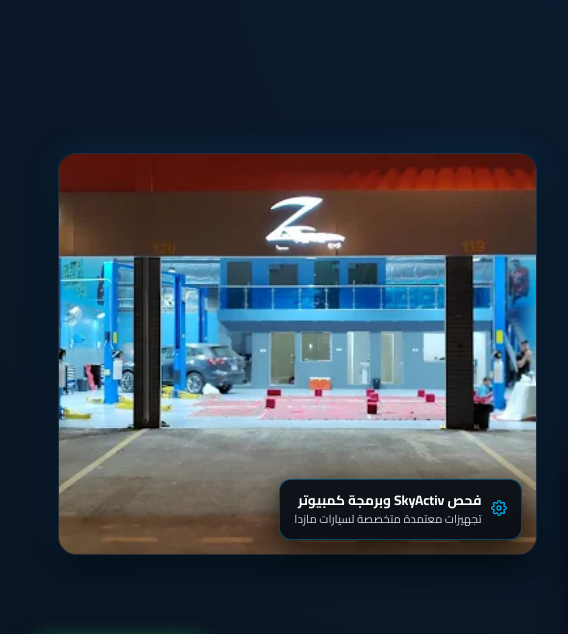
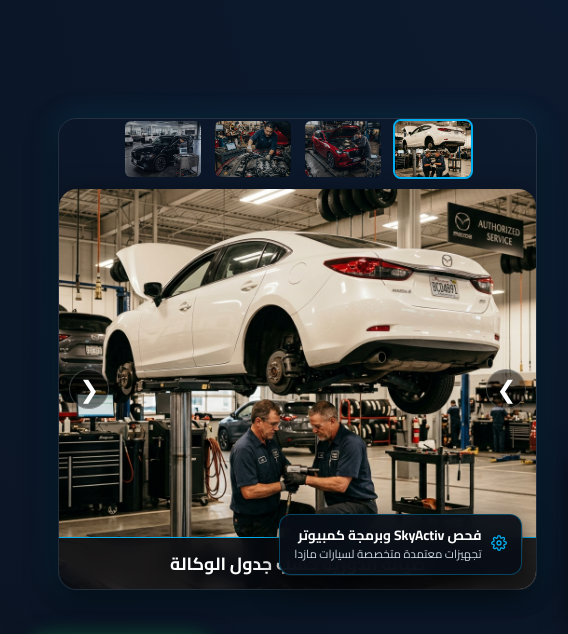
Before and after one commit to omar-bakhsh/ATENZASERVICE, a website: page public/index.html in a window 1280 px wide. Shown: the part 83-717 px from the top of the page, 0-568 px from the left. Drawn offline with Linux system fonts and the light colour scheme.

Commit message:
Add proper image carousel with thumbnails and arrows

```diff
--- a/public/index.html
+++ b/public/index.html
@@ -235,8 +235,30 @@
 
         <!-- Right / Visual Media Column -->
         <div class="hero-media">
-          <div class="hero-image-box">
-            <img src="/assets/images/branch_south_kilo14.png" alt="مركز اتينزا لصيانة مازدا بجدة" width="580" height="440" loading="eager">
+          <div class="hero-image-box hero-carousel-wrapper" style="position: relative; display: flex; flex-direction: column; gap: 10px;">
+            <!-- Thumbnails -->
+            <div class="carousel-thumbnails" style="display: flex; gap: 10px; justify-content: center; z-index: 2;">
+              <div class="thumb-item active" onclick="changeHeroImage(0)" style="cursor: pointer; border: 2px solid var(--brand-blue); border-radius: 8px; overflow: hidden; width: 80px; height: 60px; transition: all 0.3s ease;">
+                <img src="/assets/images/service_1.jpg" alt="صيانة الدورية" style="width: 100%; height: 100%; object-fit: cover;">
+              </div>
+              <div class="thumb-item" onclick="changeHeroImage(1)" style="cursor: pointer; border: 2px solid transparent; border-radius: 8px; overflow: hidden; width: 80px; height: 60px; transition: all 0.3s ease; opacity: 0.7;">
+                <img src="/assets/images/service_2.jpg" alt="صيانة المكيف" style="width: 100%; height: 100%; object-fit: cover;">
+              </div>
+              <div class="thumb-item" onclick="changeHeroImage(2)" style="cursor: pointer; border: 2px solid transparent; border-radius: 8px; overflow: hidden; width: 80px; height: 60px; transition: all 0.3s ease; opacity: 0.7;">
+                <img src="/assets/images/service_4.jpg" alt="تصفية المحرك" style="width: 100%; height: 100%; object-fit: cover;">
+              </div>
+              <div class="thumb-item" onclick="changeHeroImage(3)" style="cursor: pointer; border: 2px solid transparent; border-radius: 8px; overflow: hidden; width: 80px; height: 60px; transition: all 0.3s ease; opacity: 0.7;">
+                <img src="/assets/images/service_3.jpg" alt="كشف اعطال" style="width: 100%; height: 100%; object-fit: cover;">
+              </div>
+            </div>
+
+            <div class="carousel-main" style="position: relative; border-radius: var(--radius-lg); overflow: hidden; box-shadow: var(--shadow-lg);">
+              <img id="mainCarouselImg" src="/assets/images/service_1.jpg" alt="صيانة الدورية" width="580" height="400" loading="eager" style="width: 100%; height: 400px; object-fit: cover; display: block; transition: opacity 0.3s ease;">
+              <div class="carousel-caption" id="mainCarouselCaption" style="position: absolute; bottom: 0; left: 0; right: 0; background: rgba(6, 9, 15, 0.85); backdrop-filter: blur(8px); color: #fff; padding: 12px 20px; font-weight: 700; font-size: 1.1rem; text-align: center; border-top: 1px solid var(--brand-blue);">صيانة الدورية حسب جدول الوكالة</div>
+              <!-- Arrows -->
+              <div class="carousel-arrow right" onclick="nextSlide()" style="position: absolute; right: 10px; top: 50%; transform: translateY(-50%); width: 40px; height: 40px; background: rgba(0,0,0,0.5); color: white; display: flex; justify-content: center; align-items: center; border-radius: 50%; cursor: pointer; border: 1px solid rgba(255,255,255,0.2); z-index: 10; font-size: 1.5rem; user-select: none;">❯</div>
+              <div class="carousel-arrow left" onclick="prevSlide()" style="position: absolute; left: 10px; top: 50%; transform: translateY(-50%); width: 40px; height: 40px; background: rgba(0,0,0,0.5); color: white; display: flex; justify-content: center; align-items: center; border-radius: 50%; cursor: pointer; border: 1px solid rgba(255,255,255,0.2); z-index: 10; font-size: 1.5rem; user-select: none;">❮</div>
+            </div>
           </div>
           <div class="hero-floating-badge">
             <div class="icon"><svg width="16" height="16" viewBox="0 0 24 24" fill="none" stroke="currentColor" stroke-width="2"><circle cx="12" cy="12" r="3"/><path d="M19.4 15a1.65 1.65 0 0 0 .33 1.82l.06.06a2 2 0 0 1 0 2.83 2 2 0 0 1-2.83 0l-.06-.06a1.65 1.65 0 0 0-1.82-.33 1.65 1.65 0 0 0-1 1.51V21a2 2 0 0 1-2 2 2 2 0 0 1-2-2v-.09A1.65 1.65 0 0 0 9 19.4a1.65 1.65 0 0 0-1.82.33l-.06.06a2 2 0 0 1-2.83 0 2 2 0 0 1 0-2.83l.06-.06a1.65 1.65 0 0 0 .33-1.82 1.65 1.65 0 0 0-1.51-1H3a2 2 0 0 1-2-2 2 2 0 0 1 2-2h.09A1.65 1.65 0 0 0 4.6 9a1.65 1.65 0 0 0-.33-1.82l-.06-.06a2 2 0 0 1 0-2.83 2 2 0 0 1 2.83 0l.06.06a1.65 1.65 0 0 0 1.82.33H9a1.65 1.65 0 0 0 1-1.51V3a2 2 0 0 1 2-2 2 2 0 0 1 2 2v.09a1.65 1.65 0 0 0 1 1.51 1.65 1.65 0 0 0 1.82-.33l.06-.06a2 2 0 0 1 2.83 0 2 2 0 0 1 0 2.83l-.06.06a1.65 1.65 0 0 0-.33 1.82V9a1.65 1.65 0 0 0 1.51 1H21a2 2 0 0 1 2 2 2 2 0 0 1-2 2h-.09a1.65 1.65 0 0 0-1.51 1z"/></svg></div>
@@ -571,18 +593,41 @@
     document.getElementById('currentYear').textContent = new Date().getFullYear();
   </script>
 
+
   <script>
-    function changeHeroImage(element, src, caption) {
-      document.getElementById('mainCarouselImg').src = src;
-      document.getElementById('mainCarouselCaption').innerText = caption;
+    const slides = [
+      { src: '/assets/images/service_1.jpg', caption: 'صيانة الدورية حسب جدول الوكالة' },
+      { src: '/assets/images/service_2.jpg', caption: 'صيانة نظام المكيف والتبريد' },
+      { src: '/assets/images/service_4.jpg', caption: 'تصفية المحرك' },
+      { src: '/assets/images/service_3.jpg', caption: 'كشف اعطال بالاجهزة الحديثة' }
+    ];
+    let currentSlide = 0;
+
+    function changeHeroImage(index) {
+      currentSlide = index;
+      document.getElementById('mainCarouselImg').src = slides[currentSlide].src;
+      document.getElementById('mainCarouselCaption').innerText = slides[currentSlide].caption;
 
       const thumbs = document.querySelectorAll('.thumb-item');
-      thumbs.forEach(t => {
-          t.style.borderColor = 'transparent';
-          t.style.opacity = '0.7';
+      thumbs.forEach((t, i) => {
+          if (i === currentSlide) {
+              t.style.borderColor = 'var(--brand-blue)';
+              t.style.opacity = '1';
+          } else {
+              t.style.borderColor = 'transparent';
+              t.style.opacity = '0.7';
+          }
       });
-      element.style.borderColor = 'var(--brand-blue)';
-      element.style.opacity = '1';
+    }
+
+    function nextSlide() {
+      currentSlide = (currentSlide + 1) % slides.length;
+      changeHeroImage(currentSlide);
+    }
+
+    function prevSlide() {
+      currentSlide = (currentSlide - 1 + slides.length) % slides.length;
+      changeHeroImage(currentSlide);
     }
   </script>
 </body>
```
Also changed, not shown: public/assets/images/service_4.jpg (added).
